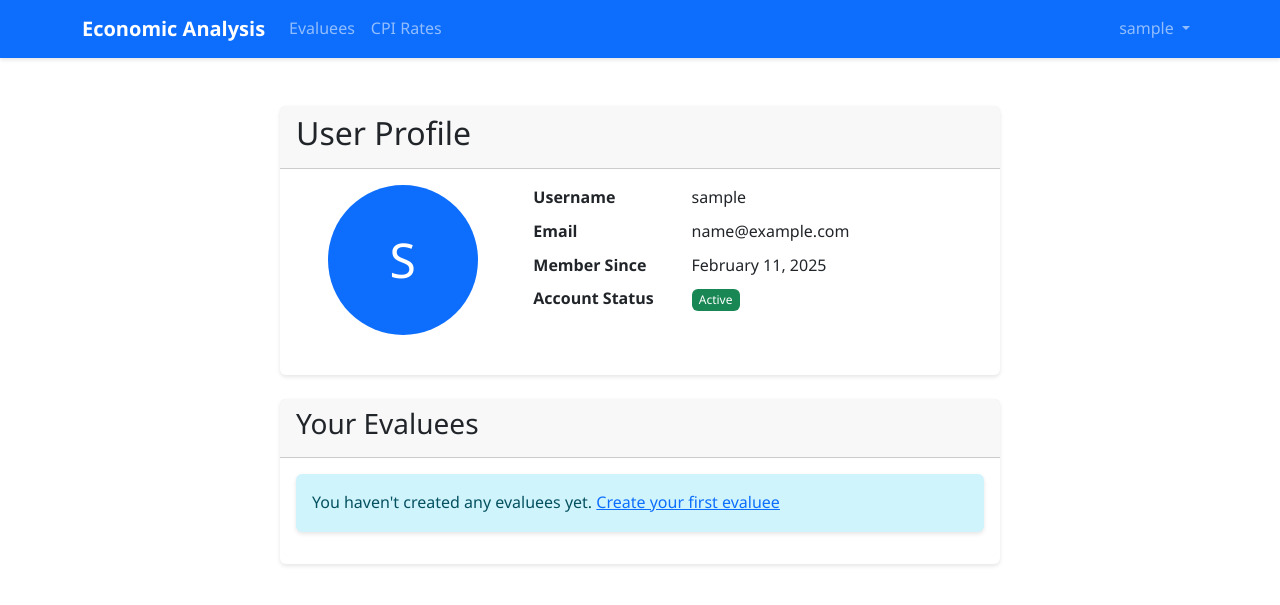
After one commit to cskerritt/economic-analysis, a Flask app: page /profile in a window 1280 px wide. The commit adds this page. Shown: the top 605 px of the page. Run offline with Flask 3, Linux system fonts and the light colour scheme; the visitor is signed in with stand-in values (Sample User, id 1); data that the repository does not hold is empty.

Commit message:
Add user authentication and Docker configuration

```diff
--- a/forensic_econ_app/__init__.py
+++ b/forensic_econ_app/__init__.py
@@ -1,10 +1,18 @@
 import os
 from flask import Flask
 from flask_migrate import Migrate
-from .models.models import db
+from flask_login import LoginManager
+from .models.models import db, User
 from .config.config import config
 
 migrate = Migrate()
+login_manager = LoginManager()
+login_manager.login_view = 'auth.login'
+login_manager.login_message = 'Please log in to access this page.'
+
+@login_manager.user_loader
+def load_user(id):
+    return User.query.get(int(id))
 
 def create_app(config_name=None):
     """Application factory function."""
@@ -17,12 +25,16 @@ def create_app(config_name=None):
     # Initialize extensions
     db.init_app(app)
     migrate.init_app(app, db)
+    login_manager.init_app(app)
 
     # Register blueprints
     from .routes import evaluee, demographics, worklife, aef, earnings
     from forensic_econ_app.routes.healthcare import healthcare
     from forensic_econ_app.routes.settings import settings
+    from forensic_econ_app.routes.health import bp as health_bp
+    from forensic_econ_app.routes.auth import bp as auth_bp
 
+    app.register_blueprint(auth_bp)
     app.register_blueprint(evaluee.bp)
     app.register_blueprint(demographics.bp)
     app.register_blueprint(worklife.bp)
@@ -30,5 +42,6 @@ def create_app(config_name=None):
     app.register_blueprint(earnings.bp)
     app.register_blueprint(healthcare)
     app.register_blueprint(settings)
+    app.register_blueprint(health_bp)
 
     return app
--- /dev/null
+++ b/forensic_econ_app/routes/auth.py
@@ -0,0 +1,93 @@
+from flask import Blueprint, render_template, redirect, url_for, flash, request
+from flask_login import login_user, logout_user, login_required, current_user
+from ..models.models import db, User
+from werkzeug.urls import url_parse
+
+bp = Blueprint('auth', __name__)
+
+@bp.route('/login', methods=['GET', 'POST'])
+def login():
+    """User login."""
+    if current_user.is_authenticated:
+        return redirect(url_for('evaluee.index'))
+
+    if request.method == 'POST':
+        username = request.form.get('username')
+        password = request.form.get('password')
+        remember = 'remember' in request.form
+
+        user = User.query.filter_by(username=username).first()
+
+        if user is None or not user.check_password(password):
+            flash('Invalid username or password')
+            return redirect(url_for('auth.login'))
+
+        if not user.is_active:
+            flash('This account has been deactivated. Please contact support.')
+            return redirect(url_for('auth.login'))
+
+        login_user(user, remember=remember)
+        next_page = request.args.get('next')
+        if not next_page or url_parse(next_page).netloc != '':
+            next_page = url_for('evaluee.index')
+
+        return redirect(next_page)
+
+    return render_template('auth/login.html')
+
+@bp.route('/signup', methods=['GET', 'POST'])
+def signup():
+    """User registration."""
+    if current_user.is_authenticated:
+        return redirect(url_for('evaluee.index'))
+
+    if request.method == 'POST':
+        username = request.form.get('username')
+        email = request.form.get('email')
+        password = request.form.get('password')
+        confirm_password = request.form.get('confirm_password')
+
+        if not all([username, email, password, confirm_password]):
+            flash('All fields are required.')
+            return redirect(url_for('auth.signup'))
+
+        if password != confirm_password:
+            flash('Passwords do not match.')
+            return redirect(url_for('auth.signup'))
+
+        if User.query.filter_by(username=username).first():
+            flash('Username already exists.')
+            return redirect(url_for('auth.signup'))
+
+        if User.query.filter_by(email=email).first():
+            flash('Email already registered.')
+            return redirect(url_for('auth.signup'))
+
+        user = User(username=username, email=email)
+        user.set_password(password)
+
+        try:
+            db.session.add(user)
+            db.session.commit()
+            login_user(user)
+            flash('Registration successful! Welcome to Economic Analysis.')
+            return redirect(url_for('evaluee.index'))
+        except Exception as e:
+            db.session.rollback()
+            flash('An error occurred during registration.')
+            return redirect(url_for('auth.signup'))
+
+    return render_template('auth/signup.html')
+
+@bp.route('/logout')
+@login_required
+def logout():
+    """User logout."""
+    logout_user()
+    return redirect(url_for('auth.login'))
+
+@bp.route('/profile')
+@login_required
+def profile():
+    """User profile."""
+    return render_template('auth/profile.html')
--- /dev/null
+++ b/forensic_econ_app/templates/auth/profile.html
@@ -0,0 +1,91 @@
+{% extends "base.html" %}
+
+{% block title %}Profile - {{ current_user.username }}{% endblock %}
+
+{% block content %}
+<div class="container">
+    <div class="row">
+        <div class="col-md-8 offset-md-2">
+            <div class="card mt-4">
+                <div class="card-header">
+                    <h2>User Profile</h2>
+                </div>
+                <div class="card-body">
+                    <div class="row">
+                        <div class="col-md-4">
+                            <div class="text-center mb-4">
+                                <div class="avatar-placeholder bg-primary text-white rounded-circle d-flex align-items-center justify-content-center"
+                                     style="width: 150px; height: 150px; font-size: 48px; margin: 0 auto;">
+                                    {{ current_user.username[0].upper() }}
+                                </div>
+                            </div>
+                        </div>
+                        <div class="col-md-8">
+                            <dl class="row">
+                                <dt class="col-sm-4">Username</dt>
+                                <dd class="col-sm-8">{{ current_user.username }}</dd>
+
+                                <dt class="col-sm-4">Email</dt>
+                                <dd class="col-sm-8">{{ current_user.email }}</dd>
+
+                                <dt class="col-sm-4">Member Since</dt>
+                                <dd class="col-sm-8">{{ current_user.created_at.strftime('%B %d, %Y') }}</dd>
+
+                                <dt class="col-sm-4">Account Status</dt>
+                                <dd class="col-sm-8">
+                                    {% if current_user.is_active %}
+                                        <span class="badge bg-success">Active</span>
+                                    {% else %}
+                                        <span class="badge bg-danger">Inactive</span>
+                                    {% endif %}
+                                </dd>
+                            </dl>
+                        </div>
+                    </div>
+                </div>
+            </div>
+
+            <div class="card mt-4">
+                <div class="card-header">
+                    <h3>Your Evaluees</h3>
+                </div>
+                <div class="card-body">
+                    {% if current_user.evaluees %}
+                        <div class="table-responsive">
+                            <table class="table table-hover">
+                                <thead>
+                                    <tr>
+                                        <th>Name</th>
+                                        <th>State</th>
+                                        <th>Created</th>
+                                        <th>Actions</th>
+                                    </tr>
+                                </thead>
+                                <tbody>
+                                    {% for evaluee in current_user.evaluees %}
+                                        <tr>
+                                            <td>{{ evaluee.first_name }} {{ evaluee.last_name }}</td>
+                                            <td>{{ evaluee.state }}</td>
+                                            <td>{{ evaluee.created_at.strftime('%Y-%m-%d') }}</td>
+                                            <td>
+                                                <a href="{{ url_for('evaluee.view', evaluee_id=evaluee.id) }}"
+                                                   class="btn btn-sm btn-outline-primary">View</a>
+                                            </td>
+                                        </tr>
+                                    {% endfor %}
+                                </tbody>
+                            </table>
+                        </div>
+                    {% else %}
+                        <div class="alert alert-info">
+                            <p class="mb-0">You haven't created any evaluees yet.
+                                <a href="{{ url_for('evaluee.create') }}">Create your first evaluee</a>
+                            </p>
+                        </div>
+                    {% endif %}
+                </div>
+            </div>
+        </div>
+    </div>
+</div>
+{% endblock %}
--- a/forensic_econ_app/templates/base.html
+++ b/forensic_econ_app/templates/base.html
@@ -21,7 +21,8 @@
                 <span class="navbar-toggler-icon"></span>
             </button>
             <div class="collapse navbar-collapse" id="navbarNav">
-                <ul class="navbar-nav">
+                <ul class="navbar-nav me-auto">
+                    {% if current_user.is_authenticated %}
                         <li class="nav-item">
                             <a class="nav-link" href="{{ url_for('evaluee.index') }}">Evaluees</a>
                         </li>
@@ -43,6 +44,30 @@
                         </li>
                         <li class="nav-item">
                             <a class="nav-link" href="{{ url_for('healthcare.healthcare_form', evaluee_id=request.view_args.evaluee_id) }}">Healthcare</a>
+                        </li>
+                        {% endif %}
+                    {% endif %}
+                </ul>
+
+                <ul class="navbar-nav">
+                    {% if current_user.is_authenticated %}
+                        <li class="nav-item dropdown">
+                            <a class="nav-link dropdown-toggle" href="#" id="userDropdown" role="button"
+                               data-bs-toggle="dropdown" aria-expanded="false">
+                                {{ current_user.username }}
+                            </a>
+                            <ul class="dropdown-menu dropdown-menu-end" aria-labelledby="userDropdown">
+                                <li><a class="dropdown-item" href="{{ url_for('auth.profile') }}">Profile</a></li>
+                                <li><hr class="dropdown-divider"></li>
+                                <li><a class="dropdown-item" href="{{ url_for('auth.logout') }}">Logout</a></li>
+                            </ul>
+                        </li>
+                    {% else %}
+                        <li class="nav-item">
+                            <a class="nav-link" href="{{ url_for('auth.login') }}">Login</a>
+                        </li>
+                        <li class="nav-item">
+                            <a class="nav-link" href="{{ url_for('auth.signup') }}">Sign Up</a>
                         </li>
                     {% endif %}
                 </ul>
```
Also changed, not shown: config.prod.py (added, +36 -0 lines), docker-compose.yml (added, +79 -0 lines), forensic_econ_app/models/models.py (+27 -0 lines), forensic_econ_app/routes/health.py (added, +8 -0 lines), forensic_econ_app/templates/auth/login.html (added, +42 -0 lines), forensic_econ_app/templates/auth/signup.html (added, +72 -0 lines), requirements.txt (+8 -0 lines), 6 other files. Lines whose indentation alone changed are shown as unchanged.
